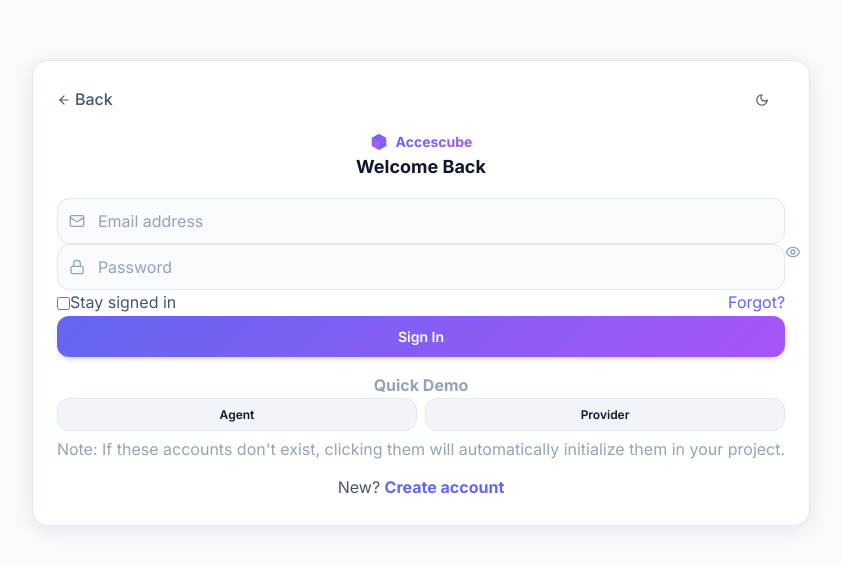
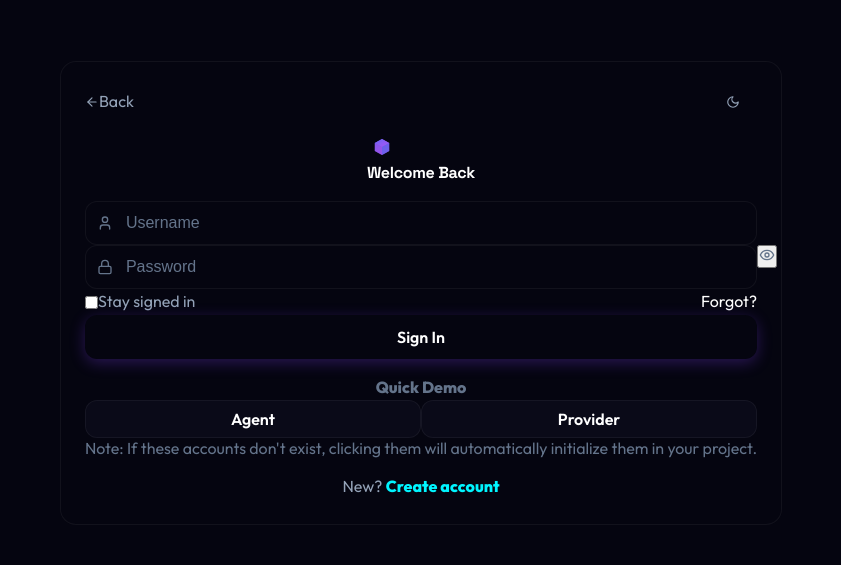
Before and after one commit to accescube/accescube, a React (Vite) app: page /login in a window 1280 px wide. Shown: the part 107-672 px from the top of the page, without its empty margins (219-1060 px from the left). Built offline with nearby package versions, Linux system fonts and the light colour scheme; no server answers; the database is empty.

Commit message:
Update authentication to use usernames for MVP and other UI changes

```diff
--- a/index.html
+++ b/index.html
@@ -4,9 +4,11 @@
     <meta charset="UTF-8" />
     <link rel="icon" type="image/svg+xml" href="/cube.svg" />
     <meta name="viewport" content="width=device-width, initial-scale=1.0" />
-    <meta name="description" content="Accescube - Connect with Agents, Employers, and Co-Working Spaces" />
-    <title>Accescube - Business Collaboration Platform</title>
-    <link href="https://fonts.googleapis.com/css2?family=Inter:wght@300;400;500;600;700;800&display=swap" rel="stylesheet">
+    <meta name="description" content="ACCESCUBE - Premium Business Collaboration and Talent Ecosystem" />
+    <title>ACCESCUBE | Next-Gen Business Platform</title>
+    <link rel="preconnect" href="https://fonts.googleapis.com">
+    <link rel="preconnect" href="https://fonts.gstatic.com" crossorigin>
+    <link href="https://fonts.googleapis.com/css2?family=Outfit:wght@300;400;600;800&family=Space+Grotesk:wght@300;500;700&display=swap" rel="stylesheet">
   </head>
   <body>
     <div id="root"></div>
--- a/src/components/layout/Navigation.jsx
+++ b/src/components/layout/Navigation.jsx
@@ -116,8 +116,7 @@
     return (
         <aside className="sidebar">
             <div className="sidebar-logo">
-                <img src="/cube.svg" alt="Accescube" />
-                <span className="sidebar-logo-text">Accescube</span>
+                <span className="sidebar-logo-text" style={{ textTransform: 'uppercase', fontWeight: 900, letterSpacing: '-0.02em', fontSize: '1.5rem', color: 'var(--primary-500)' }}>ACCESCUBE</span>
             </div>
 
             <nav className="sidebar-nav">
--- a/src/index.css
+++ b/src/index.css
@@ -1,300 +1,226 @@
-/* ========================================
-   ACCESCUBE DESIGN SYSTEM
-   Mobile-First | Dark/Light Mode
-   ======================================== */
-
-/* CSS Reset & Base */
-*,
-*::before,
-*::after {
-  box-sizing: border-box;
-  margin: 0;
-  padding: 0;
-}
-
 :root {
-  /* Primary Colors - Vibrant Purple/Indigo */
-  --primary-50: #eef2ff;
-  --primary-100: #e0e7ff;
-  --primary-200: #c7d2fe;
-  --primary-300: #a5b4fc;
-  --primary-400: #818cf8;
-  --primary-500: #6366f1;
-  --primary-600: #4f46e5;
-  --primary-700: #4338ca;
-  --primary-800: #3730a3;
-  --primary-900: #312e81;
-
-  /* Accent Colors - Purple */
-  --accent-400: #c084fc;
-  --accent-500: #a855f7;
-  --accent-600: #9333ea;
-
-  /* Success */
-  --success-400: #4ade80;
-  --success-500: #22c55e;
-  --success-600: #16a34a;
-
-  /* Warning */
-  --warning-400: #facc15;
-  --warning-500: #eab308;
-  --warning-600: #ca8a04;
-
-  /* Error */
-  --error-400: #f87171;
-  --error-500: #ef4444;
-  --error-600: #dc2626;
-
-  /* Neutral (Light Mode) */
-  --neutral-50: #fafafa;
-  --neutral-100: #f5f5f5;
-  --neutral-200: #e5e5e5;
-  --neutral-300: #d4d4d4;
-  --neutral-400: #a3a3a3;
-  --neutral-500: #737373;
-  --neutral-600: #525252;
-  --neutral-700: #404040;
-  --neutral-800: #262626;
-  --neutral-900: #171717;
-
-  /* Light Mode Theme */
-  --bg-primary: #ffffff;
-  --bg-secondary: #f8fafc;
-  --bg-tertiary: #f1f5f9;
-  --bg-elevated: #ffffff;
-  --bg-glass: rgba(255, 255, 255, 0.8);
-
-  --text-primary: #0f172a;
-  --text-secondary: #475569;
-  --text-tertiary: #94a3b8;
-  --text-inverse: #ffffff;
-
-  --border-light: #e2e8f0;
-  --border-medium: #cbd5e1;
-  --border-focus: var(--primary-500);
-
-  /* Gradients */
-  --gradient-primary: linear-gradient(135deg, var(--primary-500) 0%, var(--accent-500) 100%);
-  --gradient-hero: linear-gradient(135deg, #667eea 0%, #764ba2 50%, #f093fb 100%);
-  --gradient-card: linear-gradient(145deg, rgba(99, 102, 241, 0.1) 0%, rgba(168, 85, 247, 0.1) 100%);
-  --gradient-glow: radial-gradient(circle, var(--primary-400) 0%, transparent 70%);
-
-  /* Shadows */
-  --shadow-sm: 0 1px 2px 0 rgba(0, 0, 0, 0.05);
-  --shadow-md: 0 4px 6px -1px rgba(0, 0, 0, 0.1), 0 2px 4px -2px rgba(0, 0, 0, 0.1);
-  --shadow-lg: 0 10px 15px -3px rgba(0, 0, 0, 0.1), 0 4px 6px -4px rgba(0, 0, 0, 0.1);
-  --shadow-xl: 0 20px 25px -5px rgba(0, 0, 0, 0.1), 0 8px 10px -6px rgba(0, 0, 0, 0.1);
-  --shadow-glow: 0 0 40px rgba(99, 102, 241, 0.3);
-  --shadow-card: 0 4px 20px rgba(0, 0, 0, 0.08);
-
-  /* Typography */
-  --font-family: 'Inter', -apple-system, BlinkMacSystemFont, 'Segoe UI', Roboto, sans-serif;
-  --font-size-xs: 0.75rem;
-  --font-size-sm: 0.875rem;
-  --font-size-base: 1rem;
-  --font-size-lg: 1.125rem;
-  --font-size-xl: 1.25rem;
-  --font-size-2xl: 1.5rem;
-  --font-size-3xl: 1.875rem;
-  --font-size-4xl: 2.25rem;
-  --font-size-5xl: 3rem;
-  --font-size-6xl: 3.75rem;
-
-  /* Spacing */
+  /* Obsidian Depth Colors */
+  --obsidian-950: #03030a;
+  --obsidian-900: #050510;
+  --obsidian-800: #0a0a18;
+  --obsidian-700: #1a1a2d;
+
+  /* Neon Accents */
+  --neon-cyan: #00f5ff;
+  --neon-violet: #8b5cf6;
+  --neon-pink: #ec4899;
+
+  /* Nebula Theme Tokens */
+  --bg-primary: var(--obsidian-950);
+  --bg-secondary: var(--obsidian-900);
+  --bg-tertiary: var(--obsidian-800);
+  --bg-elevated: var(--obsidian-900);
+  --bg-glass: rgba(3, 3, 10, 0.85);
+
+  --primary-500: var(--neon-cyan);
+  --primary-600: #00d8e6;
+
+  --text-primary: #ffffff;
+  --text-secondary: #94a3b8;
+  --text-tertiary: #64748b;
+  --text-inverse: var(--obsidian-950);
+
+  --border-light: rgba(255, 255, 255, 0.05);
+  --border-medium: rgba(255, 255, 255, 0.1);
+  --border-glow: rgba(0, 245, 255, 0.2);
+
+  /* Spacing System */
   --space-1: 0.25rem;
   --space-2: 0.5rem;
   --space-3: 0.75rem;
   --space-4: 1rem;
-  --space-5: 1.25rem;
   --space-6: 1.5rem;
   --space-8: 2rem;
   --space-10: 2.5rem;
   --space-12: 3rem;
   --space-16: 4rem;
   --space-20: 5rem;
-
-  /* Border Radius */
-  --radius-sm: 0.375rem;
+  --space-24: 6rem;
+
+  /* Radius */
+  --radius-sm: 0.25rem;
   --radius-md: 0.5rem;
   --radius-lg: 0.75rem;
   --radius-xl: 1rem;
   --radius-2xl: 1.5rem;
   --radius-full: 9999px;
 
-  /* Transitions */
-  --transition-fast: 150ms ease;
-  --transition-base: 200ms ease;
-  --transition-slow: 300ms ease;
-  --transition-bounce: 500ms cubic-bezier(0.68, -0.55, 0.265, 1.55);
-
-  /* Z-Index */
-  --z-dropdown: 1000;
-  --z-sticky: 1020;
-  --z-modal: 1050;
-  --z-toast: 1100;
-}
-
-/* Dark Mode */
-[data-theme="dark"] {
-  --bg-primary: #0a0a0f;
-  --bg-secondary: #111118;
-  --bg-tertiary: #1a1a24;
-  --bg-elevated: #1e1e2a;
-  --bg-glass: rgba(17, 17, 24, 0.85);
-
-  --text-primary: #f8fafc;
-  --text-secondary: #94a3b8;
-  --text-tertiary: #64748b;
-  --text-inverse: #0f172a;
-
-  --border-light: #2a2a3a;
-  --border-medium: #3a3a4a;
-
-  --shadow-sm: 0 1px 2px 0 rgba(0, 0, 0, 0.3);
-  --shadow-md: 0 4px 6px -1px rgba(0, 0, 0, 0.4);
-  --shadow-lg: 0 10px 15px -3px rgba(0, 0, 0, 0.4);
-  --shadow-xl: 0 20px 25px -5px rgba(0, 0, 0, 0.5);
-  --shadow-card: 0 4px 20px rgba(0, 0, 0, 0.3);
-  --shadow-glow: 0 0 60px rgba(99, 102, 241, 0.4);
-}
-
-/* Base Styles */
+  /* Gradients */
+  --gradient-nebula: linear-gradient(135deg, var(--neon-cyan) 0%, var(--neon-violet) 100%);
+  --gradient-obsidian: linear-gradient(180deg, var(--obsidian-950) 0%, var(--obsidian-900) 100%);
+  --gradient-glass: linear-gradient(135deg, rgba(255, 255, 255, 0.05) 0%, rgba(255, 255, 255, 0.01) 100%);
+
+  /* Animation */
+  --transition-base: 0.3s cubic-bezier(0.4, 0, 0.2, 1);
+  --transition-slow: 0.5s cubic-bezier(0.4, 0, 0.2, 1);
+
+  /* Typography */
+  --font-heading: 'Space Grotesk', sans-serif;
+  --font-ui: 'Outfit', sans-serif;
+}
+
+/* Master Reset */
+*, *::before, *::after {
+  box-sizing: border-box;
+  margin: 0;
+  padding: 0;
+}
+
 html {
-  font-size: 16px;
+  background-color: var(--bg-primary);
   scroll-behavior: smooth;
   -webkit-font-smoothing: antialiased;
-  -moz-osx-font-smoothing: grayscale;
 }
 
 body {
-  font-family: var(--font-family);
-  font-size: var(--font-size-base);
+  background: var(--bg-primary);
+  color: var(--text-primary);
+  font-family: var(--font-ui);
+  min-height: 100vh;
+  overflow-x: hidden;
   line-height: 1.6;
+}
+
+h1, h2, h3, h4, .font-heading {
+  font-family: var(--font-heading);
+  letter-spacing: -0.02em;
+}
+
+a {
+  color: inherit;
+  text-decoration: none;
+  transition: var(--transition-base);
+}
+
+a:hover {
+  opacity: 0.8;
+}
+
+/* Typography Utility */
+.text-gradient {
+  background: var(--gradient-nebula);
+  -webkit-background-clip: text;
+  background-clip: text;
+  -webkit-text-fill-color: transparent;
+  display: inline-block;
+}
+
+.text-primary-500 { color: var(--neon-cyan); }
+.text-neon-cyan { color: var(--neon-cyan); }
+.text-neon-violet { color: var(--neon-violet); }
+.text-neon-pink { color: var(--neon-pink); }
+
+/* Layout Utilities */
+.container {
+  max-width: 1400px;
+  margin: 0 auto;
+  padding: 0 var(--space-6);
+}
+
+.flex { display: flex; }
+.flex-col { flex-direction: column; }
+.items-center { align-items: center; }
+.justify-center { justify-content: center; }
+.justify-between { justify-content: space-between; }
+.gap-4 { gap: var(--space-4); }
+.gap-6 { gap: var(--space-6); }
+.py-16 { padding: var(--space-16) 0; }
+.py-24 { padding: var(--space-24) 0; }
+.mt-12 { margin-top: var(--space-8); }
+.mb-16 { margin-bottom: var(--space-10); }
+
+@media (min-width: 768px) {
+  .mt-12 { margin-top: var(--space-12); }
+  .mb-16 { margin-bottom: var(--space-16); }
+}
+
+/* Buttons Overhaul */
+.btn {
+  display: inline-flex;
+  align-items: center;
+  justify-content: center;
+  gap: var(--space-3);
+  padding: var(--space-4) var(--space-8);
+  font-weight: 600;
+  border-radius: var(--radius-lg);
+  transition: var(--transition-base);
+  border: 1px solid transparent;
+  cursor: pointer;
+  white-space: nowrap;
+  font-family: var(--font-ui);
+}
+
+.btn-primary {
+  background: var(--gradient-nebula);
+  color: #fff;
+  box-shadow: 0 10px 20px -5px rgba(139, 92, 246, 0.3);
+  font-size: var(--font-size-sm);
+  padding: var(--space-3) var(--space-5);
+}
+
+@media (min-width: 768px) {
+  .btn-primary {
+    font-size: var(--font-size-base);
+    padding: var(--space-4) var(--space-8);
+  }
+}
+
+.btn-primary:hover {
+  transform: translateY(-2px);
+  box-shadow: 0 15px 30px -5px rgba(139, 92, 246, 0.5);
+}
+
+.btn-secondary {
+  background: rgba(255, 255, 255, 0.05);
+  border: 1px solid var(--border-medium);
   color: var(--text-primary);
-  background-color: var(--bg-primary);
-  min-height: 100vh;
-  transition: background-color var(--transition-base), color var(--transition-base);
-}
-
-#root {
-  min-height: 100vh;
+  backdrop-filter: blur(10px);
+}
+
+.btn-secondary:hover {
+  background: rgba(255, 255, 255, 0.1);
+  border-color: var(--primary-500);
+}
+
+/* Component Specifics */
+.cube-card {
+  background: var(--bg-elevated);
+  border: 1px solid var(--border-light);
+  border-radius: var(--radius-xl);
+  overflow: hidden;
+  transition: var(--transition-base);
   display: flex;
   flex-direction: column;
 }
 
-a {
-  color: var(--primary-500);
-  text-decoration: none;
-  transition: color var(--transition-fast);
-}
-
-a:hover {
-  color: var(--primary-600);
-}
-
-img {
-  max-width: 100%;
-  height: auto;
-  display: block;
-}
-
-button {
-  font-family: inherit;
-  cursor: pointer;
-  border: none;
-  background: none;
-}
-
-input,
-textarea,
-select {
-  font-family: inherit;
-  font-size: inherit;
-}
-
-/* ========================================
-   UTILITY CLASSES
-   ======================================== */
-
-/* Layout */
-.container {
-  width: 100%;
-  max-width: 1280px;
-  margin: 0 auto;
-  padding: 0 var(--space-4);
-}
-
-@media (min-width: 640px) {
-  .container {
-    padding: 0 var(--space-6);
-  }
-}
-
-@media (min-width: 1024px) {
-  .container {
-    padding: 0 var(--space-8);
-  }
-}
-
-.flex {
-  display: flex;
-}
-
-.flex-col {
-  flex-direction: column;
-}
-
-.flex-wrap {
-  flex-wrap: wrap;
-}
-
-.items-center {
-  align-items: center;
-}
-
-.items-start {
-  align-items: flex-start;
-}
-
-.items-end {
-  align-items: flex-end;
-}
-
-.justify-center {
-  justify-content: center;
-}
-
-.justify-between {
-  justify-content: space-between;
-}
-
-.justify-end {
-  justify-content: flex-end;
-}
-
-.gap-1 {
-  gap: var(--space-1);
-}
-
-.gap-2 {
-  gap: var(--space-2);
-}
-
-.gap-3 {
-  gap: var(--space-3);
-}
-
-.gap-4 {
-  gap: var(--space-4);
-}
-
-.gap-6 {
-  gap: var(--space-6);
-}
-
-.gap-8 {
-  gap: var(--space-8);
-}
+.cube-card:hover {
+  border-color: var(--neon-cyan);
+  box-shadow: 0 0 20px rgba(0, 245, 255, 0.1);
+}
+
+.cube-card-content {
+  padding: var(--space-6);
+  flex: 1;
+}
+
+.cube-card-title {
+  color: #fff !important;
+  font-size: var(--font-size-xl);
+  font-weight: 700;
+  margin-bottom: var(--space-2);
+}
+
+.cube-card-subtitle {
+  color: var(--text-secondary);
+  font-size: var(--font-size-sm);
+  margin-bottom: var(--space-4);
+}
+
 
 .flex-1 {
   flex: 1 1 0%;
@@ -652,9 +578,10 @@
 
 .glass {
   background: var(--bg-glass);
-  backdrop-filter: blur(12px);
-  -webkit-backdrop-filter: blur(12px);
+  backdrop-filter: blur(24px);
+  -webkit-backdrop-filter: blur(24px);
   border: 1px solid var(--border-light);
+  box-shadow: 0 8px 32px 0 rgba(0, 0, 0, 0.8);
 }
 
 .gradient-text {
@@ -1115,12 +1042,18 @@
 .btn-primary {
   background: var(--gradient-primary);
   color: white;
-  box-shadow: var(--shadow-md);
+  box-shadow: 0 4px 15px rgba(124, 58, 237, 0.3);
+  border: none;
 }
 
 .btn-primary:hover:not(:disabled) {
-  box-shadow: var(--shadow-glow);
-  transform: translateY(-2px);
+  box-shadow: 0 8px 30px rgba(124, 58, 237, 0.5);
+  transform: translateY(-3px) scale(1.02);
+}
+
+[data-theme="dark"] .btn-primary {
+  background: var(--gradient-primary);
+  box-shadow: 0 4px 15px rgba(124, 58, 237, 0.2);
 }
 
 .btn-secondary {
@@ -1140,9 +1073,15 @@
   border: 2px solid var(--primary-500);
 }
 
+[data-theme="dark"] .btn-outline {
+  color: var(--primary-300);
+  border-color: var(--primary-300);
+}
+
 .btn-outline:hover:not(:disabled) {
   background: var(--primary-500);
   color: white;
+  border-color: var(--primary-500);
 }
 
 .btn-ghost {
@@ -1871,19 +1810,22 @@
   display: inline-flex;
   align-items: center;
   gap: var(--space-2);
-  padding: var(--space-2) var(--space-4);
-  background: rgba(99, 102, 241, 0.1);
-  border: 1px solid rgba(99, 102, 241, 0.3);
+  padding: var(--space-2) var(--space-6);
+  background: white;
+  border: 1px solid var(--border-medium);
   border-radius: var(--radius-full);
-  font-size: var(--font-size-sm);
-  font-weight: 500;
-  color: var(--primary-400);
-  margin-bottom: var(--space-6);
+  font-size: var(--font-size-xs);
+  font-weight: 700;
+  text-transform: uppercase;
+  letter-spacing: 0.1em;
+  color: var(--primary-500);
+  margin-bottom: var(--space-8);
+  box-shadow: var(--shadow-sm);
   animation: fadeInDown 0.5s ease forwards;
 }
 
 .hero-title {
-  font-size: var(--font-size-4xl);
+  font-size: var(--font-size-3xl);
   font-weight: 800;
   line-height: 1.1;
   margin-bottom: var(--space-6);
@@ -1905,7 +1847,7 @@
 }
 
 .hero-description {
-  font-size: var(--font-size-lg);
+  font-size: var(--font-size-base);
   color: var(--text-secondary);
   max-width: 600px;
   margin: 0 auto var(--space-8);
@@ -1914,6 +1856,12 @@
   opacity: 0;
 }
 
+@media (min-width: 768px) {
+  .hero-description {
+    font-size: var(--font-size-lg);
+  }
+}
+
 .hero-cta {
   display: flex;
   flex-direction: column;
@@ -1931,6 +1879,7 @@
   .hero-cta {
     flex-direction: row;
     justify-content: center;
+    gap: var(--space-6);
   }
 }
 
@@ -1955,17 +1904,25 @@
 }
 
 .feature-card {
-  padding: var(--space-8);
+  padding: var(--space-10);
   background: var(--bg-elevated);
   border: 1px solid var(--border-light);
-  border-radius: var(--radius-2xl);
-  text-align: center;
-  transition: all var(--transition-base);
+  border-left: 4px solid var(--primary-500);
+  border-radius: var(--radius-lg);
+  text-align: left;
+  transition: all var(--transition-slow);
 }
 
 .feature-card:hover {
-  transform: translateY(-8px);
-  box-shadow: var(--shadow-xl);
+  transform: translateX(10px);
+  background: var(--bg-tertiary);
+  border-color: var(--primary-500);
+}
+
+[data-theme="dark"] .feature-card {
+  background: #0b0b0b;
+  border-color: #1a1a1a;
+  border-left-color: var(--primary-500);
 }
 
 .feature-icon {
@@ -2100,11 +2057,18 @@
   width: 100%;
   padding: var(--space-4) var(--space-12);
   font-size: var(--font-size-base);
-  background: var(--bg-elevated);
-  border: 1px solid var(--border-light);
+  background: var(--bg-secondary);
+  border: 1px solid var(--border-medium);
   border-radius: var(--radius-full);
-  box-shadow: var(--shadow-md);
-  transition: all var(--transition-fast);
+  box-shadow: var(--shadow-lg);
+  transition: all var(--transition-base);
+}
+
+@media (min-width: 768px) {
+  .search-input {
+    padding: var(--space-5) var(--space-14);
+    font-size: var(--font-size-lg);
+  }
 }
 
 .search-input:focus {
--- a/src/pages/auth/Login.jsx
+++ b/src/pages/auth/Login.jsx
@@ -4,11 +4,11 @@
 import { useTheme } from '../../contexts/ThemeContext';
 import Input from '../../components/ui/Input';
 import Button from '../../components/ui/Button';
-import { Mail, Lock, Sun, Moon, ArrowLeft, Eye, EyeOff } from 'lucide-react';
+import { User, Lock, Sun, Moon, ArrowLeft, Eye, EyeOff } from 'lucide-react';
 import { Card } from '../../components/ui/Card';
 
 function Login() {
-    const [email, setEmail] = useState('');
+    const [username, setUsername] = useState('');
     const [password, setPassword] = useState('');
     const [showPassword, setShowPassword] = useState(false);
     const [error, setError] = useState('');
@@ -24,18 +24,18 @@
         setLoading(true);
 
         try {
-            await login(email, password);
+            await login(username, password);
             navigate('/dashboard');
         } catch (err) {
             console.error("Login Error:", err);
 
             // Try auto-seeding for demo accounts if not found
-            if ((email === 'agent@test.com' || email === 'provider@test.com') &&
+            if ((username === 'agent' || username === 'provider') &&
                 (err.code === 'auth/user-not-found' || err.code === 'auth/invalid-credential')) {
                 try {
                     setError('Initializing demo account...');
                     await seedDemoUsers();
-                    await login(email, password);
+                    await login(username, password);
                     navigate('/dashboard');
                     return;
                 } catch (seedErr) {
@@ -50,8 +50,8 @@
                 displayMessage = 'Invalid email or password.';
 
                 // Special check for demo accounts
-                if (email === 'agent@test.com' || email === 'provider@test.com') {
-                    displayMessage = `Demo account "${email}" not found. Please try registering first.`;
+                if (username === 'agent' || username === 'provider') {
+                    displayMessage = `Demo account "${username}" not found. Please try registering first.`;
                 }
             } else if (err.code === 'auth/too-many-requests') {
                 displayMessage = 'Too many failed attempts. Please try again later.';
@@ -100,13 +100,13 @@
 
                     <div className="space-y-2">
                         <div className="input-icon relative text-sm">
-                            <Mail className="icon" size={16} />
+                            <User className="icon" size={16} />
                             <input
-                                type="email"
+                                type="text"
                                 className="input py-2"
-                                placeholder="Email address"
-                                value={email}
-                                onChange={(e) => setEmail(e.target.value)}
+                                placeholder="Username"
+                                value={username}
+                                onChange={(e) => setUsername(e.target.value)}
                                 required
                             />
                         </div>
@@ -161,7 +161,7 @@
                             <button
                                 className="btn btn-secondary btn-sm text-[10px] py-1 px-4 h-auto flex-1"
                                 onClick={() => {
-                                    setEmail('agent@test.com');
+                                    setUsername('agent');
                                     setPassword('password123');
                                     // Give state a moment to update or use specialized call
                                     setTimeout(() => document.getElementById('login-form').requestSubmit(), 50);
@@ -172,7 +172,7 @@
                             <button
                                 className="btn btn-secondary btn-sm text-[10px] py-1 px-4 h-auto flex-1"
                                 onClick={() => {
-                                    setEmail('provider@test.com');
+                                    setUsername('provider');
                                     setPassword('password123');
                                     setTimeout(() => document.getElementById('login-form').requestSubmit(), 50);
                                 }}
--- a/src/pages/auth/Register.jsx
+++ b/src/pages/auth/Register.jsx
@@ -39,7 +39,7 @@
     const [role, setRole] = useState(searchParams.get('role') || '');
     const [formData, setFormData] = useState({
         name: '',
-        email: '',
+        username: '',
         password: '',
         confirmPassword: '',
     });
@@ -74,7 +74,7 @@
         try {
             await register({
                 name: formData.name,
-                email: formData.email,
+                username: formData.username,
                 password: formData.password,
                 role: role,
             });
@@ -193,12 +193,12 @@
                                     />
 
                                     <Input
-                                        label="Email"
-                                        type="email"
-                                        placeholder="you@example.com"
-                                        icon={Mail}
-                                        value={formData.email}
-                                        onChange={(e) => setFormData({ ...formData, email: e.target.value })}
+                                        label="Username"
+                                        type="text"
+                                        placeholder="choose_a_username"
+                                        icon={User}
+                                        value={formData.username}
+                                        onChange={(e) => setFormData({ ...formData, username: e.target.value })}
                                         required
                                     />
 
```
Also changed, not shown: src/components/ui/Card.jsx (+5 -4 lines), src/contexts/AuthContext.jsx (+9 -7 lines), src/pages/Landing.jsx (+49 -50 lines), 1 other file (tests, documents, lock files or other folders).
